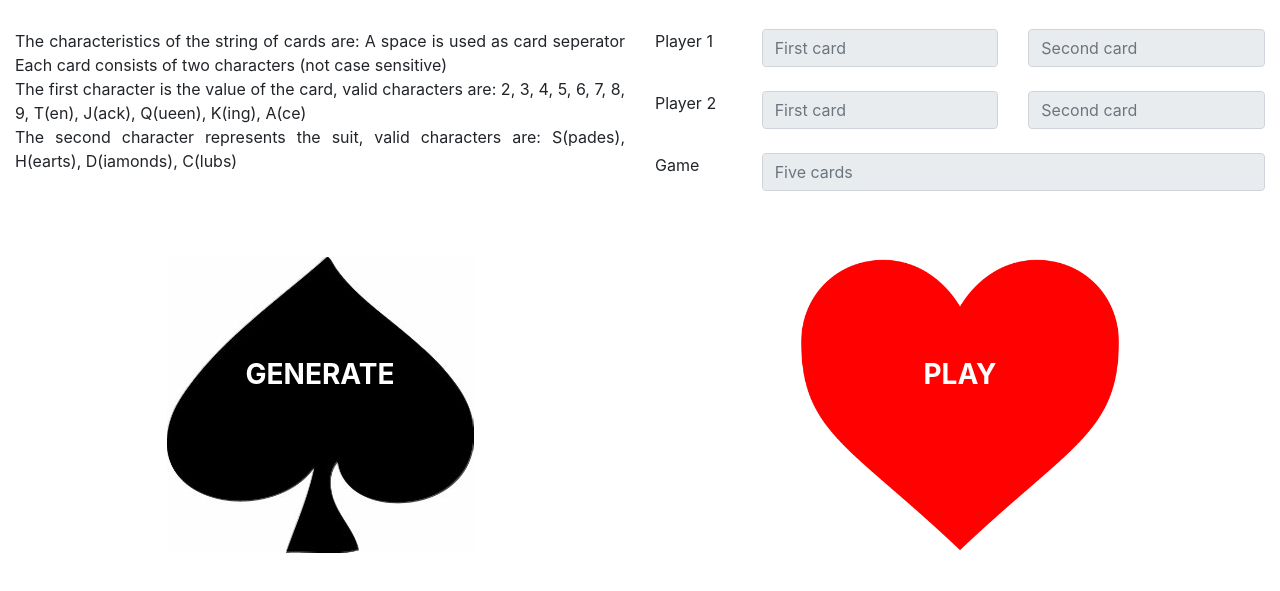
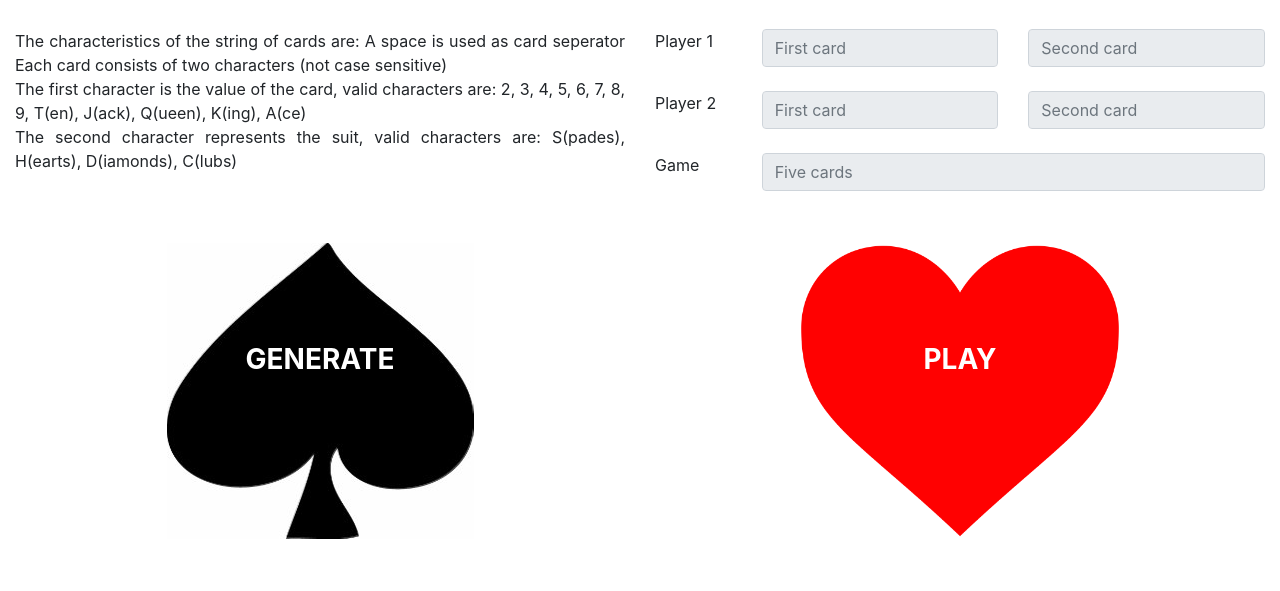
Before and after one commit to ced01/PokerHandComparison, a website: page src/index.html in a window 1280 px wide. Shown: the part 83-674 px from the top of the page. Drawn offline with nearby package versions, Linux system fonts and the light colour scheme.

Commit message:
fix design

```diff
--- a/src/css/index.css
+++ b/src/css/index.css
@@ -12,7 +12,7 @@ body, html{
 }
 
 .play {
-    margin-top: 5%;
+    margin-top: 50px;
     background-image: url("../img/as_de_pique.png");
     background-position: center;
     /*background-size:45%;*/
@@ -24,7 +24,7 @@ body, html{
 }
 
 .result {
-    margin-top: 5%;
+    margin-top: 50px;
     background-image: url("../img/as_of_heart.png");
     background-position: center;
     background-size: 356px;
@@ -42,7 +42,7 @@ body, html{
 }
 
 .btn {
-    margin-top: 15%;
+    margin-top: 90px;
     color:white;
     font-weight: bold;
     font-size: 28px;
```
